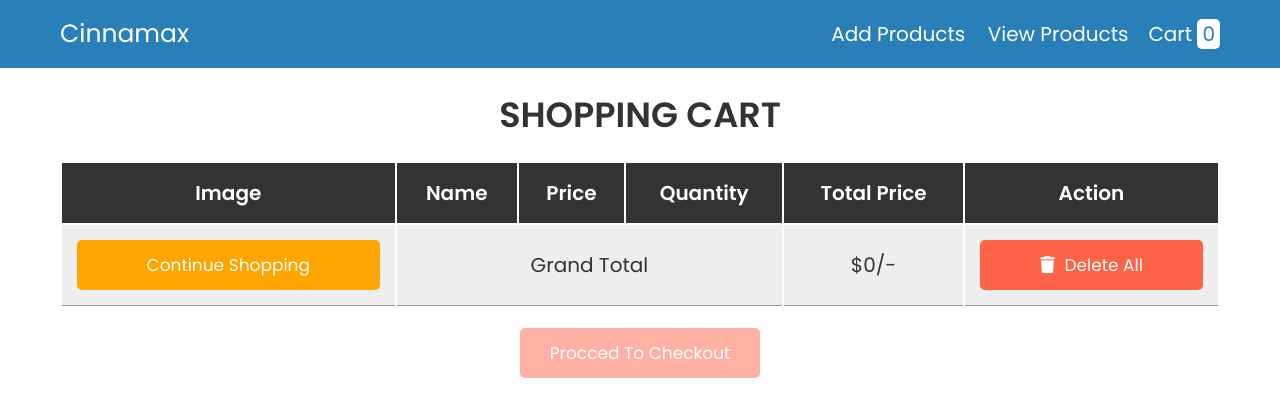
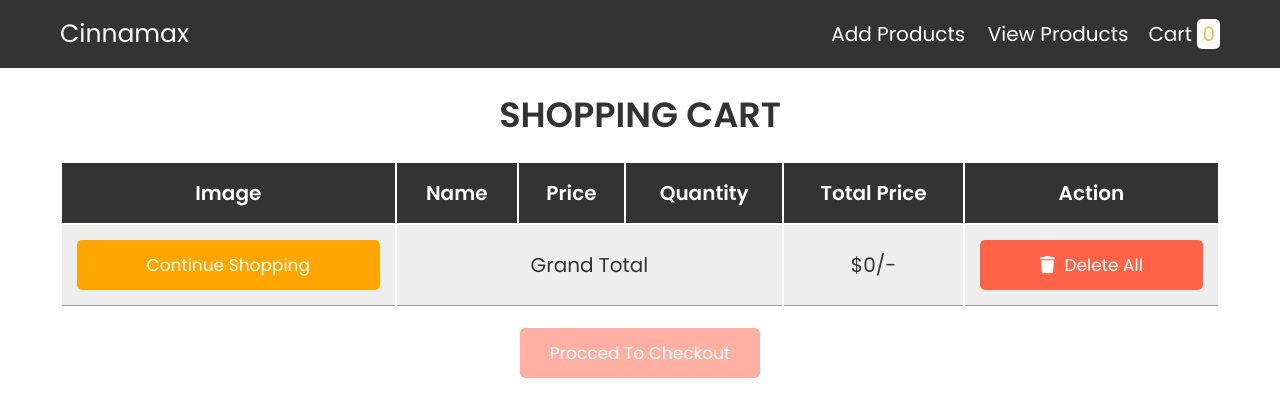
Before and after one commit to devlaka9900/project-cinnamax, a PHP site: page /cart.php in a window 1280 px wide. Shown: the top 417 px of the page. Run offline with PHP 8.4, Linux system fonts and the light colour scheme; data that the repository does not hold is empty.

Commit message:
changing the bg colours

```diff
--- a/css/style.css
+++ b/css/style.css
@@ -1,7 +1,8 @@
 @import url('https://fonts.googleapis.com/css2?family=Poppins:wght@100;200;300;400;500;600&display=swap');
 
 :root{
-   --blue:#2980b9;
+   --blue:rgb(71, 169, 255);
+   --brown:#e1c44f;
    --red:tomato;
    --orange:orange;
    --black:#333;
@@ -50,7 +51,7 @@ section{
    display: block;
    width: 100%;
    text-align: center;
-   background-color: var(--blue);
+   background-color: var(--brown);
    color:var(--white);
    font-size: 1.7rem;
    padding:1.2rem 3rem;
@@ -80,7 +81,7 @@ section{
 }
 
 .message{
-   background-color: var(--blue);
+   background-color: var(--brown);
    position: sticky;
    top:0; left:0;
    z-index: 10000;
@@ -111,7 +112,7 @@ section{
 }
 
 .header{
-   background-color: var(--blue);
+   background-color: var(--black);
    position: sticky;
    top:0; left:0;
    z-index: 1000;
@@ -138,7 +139,7 @@ section{
 }
 
 .header .flex .navbar a:hover{
-   color:yellow;
+   color: #e1c44f;
 }
 
 .header .flex .cart{
@@ -148,14 +149,14 @@ section{
 }
 
 .header .flex .cart:hover{
-   color:yellow;
+   color: #e1c44f;
 }
 
 .header .flex .cart span{
    padding:.1rem .5rem;
    border-radius: .5rem;
    background-color: var(--white);
-   color:var(--blue);
+   color:var(--brown);
    font-size: 2rem;
 }
 
```
Also changed, not shown: uploaded_img/Benefits-of-Cinnamon.jpg (added).
